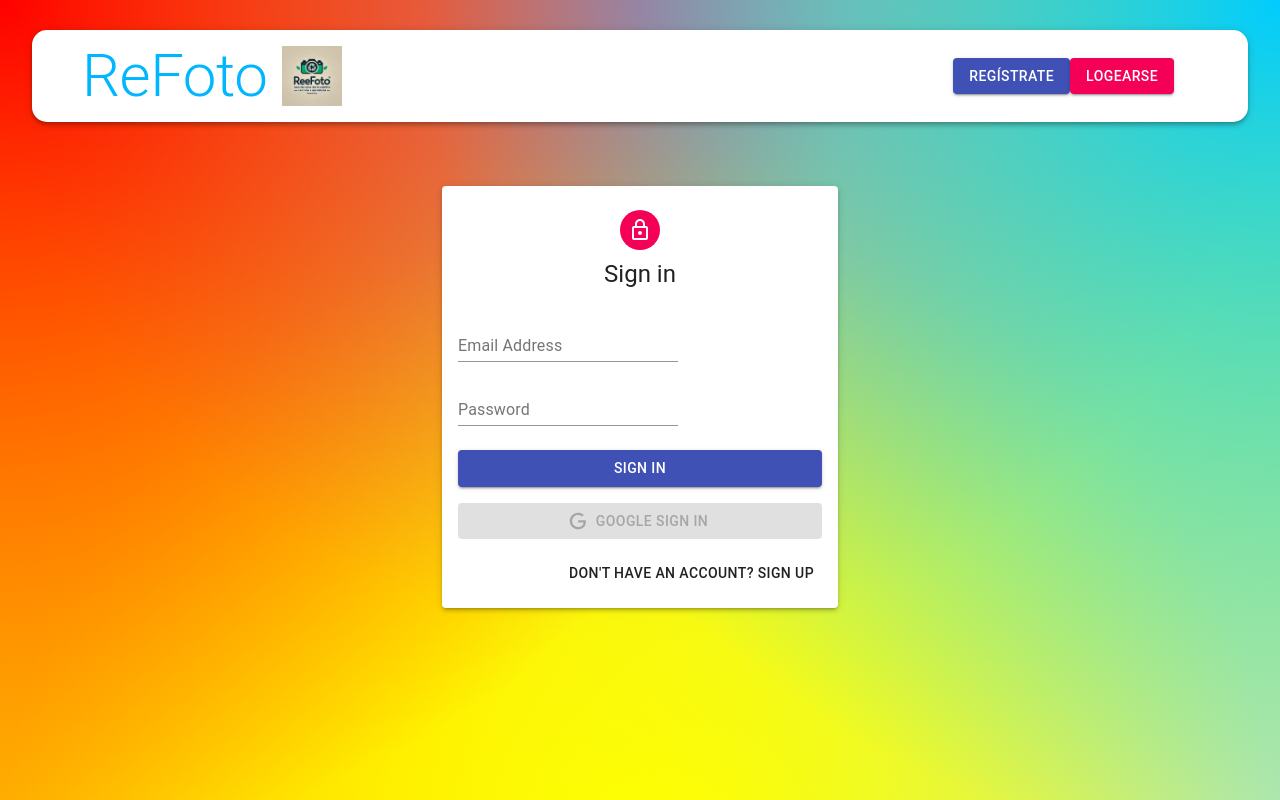
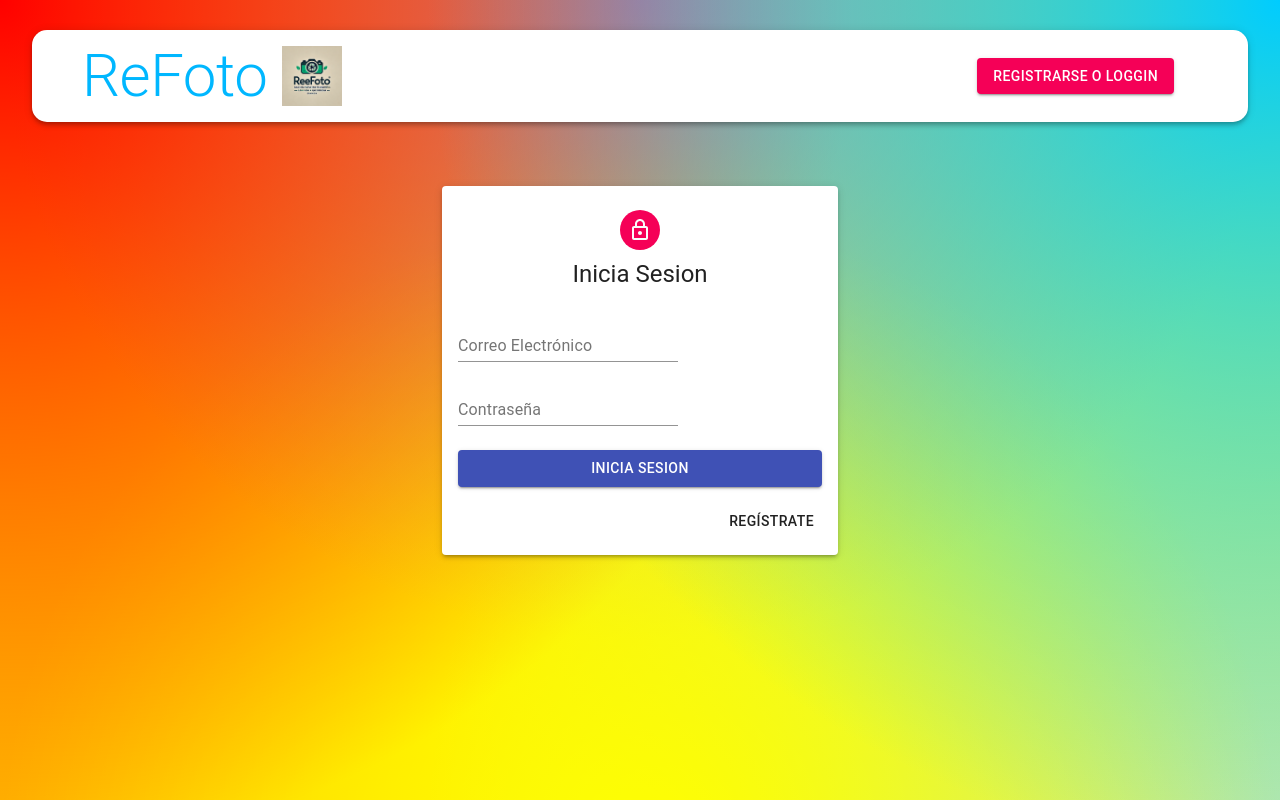
Before and after one commit to Pedrl-rf/client, a React (Create React App) app: page /auth in a window 1280 px wide. Built offline with nearby package versions, Linux system fonts and the light colour scheme.

Commit message:
Terminado

```diff
--- a/src/components/Auth/Auth.js
+++ b/src/components/Auth/Auth.js
@@ -2,12 +2,9 @@ import React, { useState } from 'react';
 import { Avatar, Button, Paper, Grid, Typography, Container, TextField } from '@material-ui/core';
 import { useDispatch } from 'react-redux';
 import { useNavigate } from 'react-router-dom';
-import { GoogleLogin } from 'react-google-login';
 import LockOutlinedIcon from '@material-ui/icons/LockOutlined';
-import Icon from './icon';
+import useStyles from './styles';
 import { signin, signup } from '../../actions/auth';
-import useStyles from './styles';
-import { AUTH } from '../../constants/actionTypes';
 
 const initialState = { firstName: '', lastName: '', email: '', password: '', confirmPassword: '' };
 
@@ -28,21 +25,6 @@ const Auth = () => {
     }
   };
 
-  const googleSuccess = async (res) => {
-    const result = res?.profileObj;
-    const token = res?.tokenId;
-
-    try {
-      dispatch({ type: AUTH, data: { result, token } });
-
-      navigate('/');
-    } catch (error) {
-      console.log(error);
-    }
-  };
-
-  const googleError = () => alert('Google Sign In was unsuccessful. Try again later');
-
   const handleChange = (e) => setForm({ ...form, [e.target.name]: e.target.value });
 
   const switchMode = () => {
@@ -55,49 +37,38 @@ const Auth = () => {
         <Avatar className={classes.avatar}>
           <LockOutlinedIcon />
         </Avatar>
-        <Typography component="h1" variant="h5">{ isSignup ? 'Sign up' : 'Sign in' }</Typography>
+        <Typography component="h1" variant="h5">{isSignup ? 'Regístrate' : 'Inicia Sesion'}</Typography>
         <form className={classes.form} onSubmit={handleSubmit}>
           <Grid container spacing={2}>
-            { isSignup && (
+            {isSignup && (
               <>
                 <Grid item xs={12} sm={6}>
-                  <TextField name="firstName" label="First Name" onChange={handleChange} autoFocus half />
+                  <TextField name="firstName" label="Nombre" onChange={handleChange} autoFocus half />
                 </Grid>
                 <Grid item xs={12} sm={6}>
-                  <TextField name="lastName" label="Last Name" onChange={handleChange} half />
+                  <TextField name="lastName" label="Apellidos" onChange={handleChange} half />
                 </Grid>
               </>
             )}
             <Grid item xs={12}>
-              <TextField name="email" label="Email Address" onChange={handleChange} type="email" />
+              <TextField name="email" label="Correo Electrónico" onChange={handleChange} type="email" />
             </Grid>
             <Grid item xs={12}>
-              <TextField name="password" label="Password" onChange={handleChange} type="password" />
+              <TextField name="password" label="Contraseña" onChange={handleChange} type="password" />
             </Grid>
-            { isSignup && (
+            {isSignup && (
               <Grid item xs={12}>
-                <TextField name="confirmPassword" label="Repeat Password" onChange={handleChange} type="password" />
+                <TextField name="confirmPassword" label="Confirma la contraseña" onChange={handleChange} type="password" />
               </Grid>
             )}
           </Grid>
           <Button type="submit" fullWidth variant="contained" color="primary" className={classes.submit}>
-            { isSignup ? 'Sign Up' : 'Sign In' }
+            {isSignup ? 'Regístrate' : 'Inicia Sesion'}
           </Button>
-          <GoogleLogin
-            clientId="411490106999-pbsh5cljl07cp3o0iaolosqk9or91rt0.apps.googleusercontent.com" // Tu ID de cliente de Google
-            render={(renderProps) => (
-              <Button className={classes.googleButton} color="primary" fullWidth onClick={renderProps.onClick} disabled={renderProps.disabled} startIcon={<Icon />} variant="contained">
-                Google Sign In
-              </Button>
-            )}
-            onSuccess={googleSuccess}
-            onFailure={googleError}
-            cookiePolicy="single_host_origin"
-          />
           <Grid container justify="flex-end">
             <Grid item>
               <Button onClick={switchMode}>
-                { isSignup ? 'Already have an account? Sign in' : "Don't have an account? Sign Up" }
+                {isSignup ? 'Ya tienes cuenta? Inicia Sesion' : "Regístrate"}
               </Button>
             </Grid>
           </Grid>
--- a/src/components/Form/Form.js
+++ b/src/components/Form/Form.js
@@ -1,3 +1,4 @@
+
 import React, { useState, useEffect } from 'react';
 import { TextField, Button, Typography, Paper } from '@material-ui/core';
 import { useDispatch, useSelector } from 'react-redux';
@@ -25,10 +26,10 @@ const Form = ({ currentId, setCurrentId }) => {
     e.preventDefault();
 
     if (currentId === 0) {
-      dispatch(createPost({ ...postData, name: user?.result?.name }));
+      dispatch(createPost({ ...postData, creator: user?.result?._id }));
       clear();
     } else {
-      dispatch(updatePost(currentId, { ...postData, name: user?.result?.name }));
+      dispatch(updatePost(currentId, { ...postData, creator: user?.result?._id }));
       clear();
     }
   };
@@ -37,7 +38,7 @@ const Form = ({ currentId, setCurrentId }) => {
     return (
       <Paper className={classes.paper}>
         <Typography variant="h6" align="center">
-          Please Sign In to create your own memories and like other's memories.
+          Por favor, inicie sesion
         </Typography>
       </Paper>
     );
@@ -46,13 +47,22 @@ const Form = ({ currentId, setCurrentId }) => {
   return (
     <Paper className={classes.paper}>
       <form autoComplete="off" noValidate className={`${classes.root} ${classes.form}`} onSubmit={handleSubmit}>
-        <Typography variant="h6">{currentId ? `Editing "${post.title}"` : 'Creating a Memory'}</Typography>
+        <Typography variant="h6">{currentId ? `Editing "${post?.title}"` : 'Creating a Memory'}</Typography>
         <TextField name="title" variant="outlined" label="Title" fullWidth value={postData.title} onChange={(e) => setPostData({ ...postData, title: e.target.value })} />
-        <TextField name="site" variant="outlined" label="Message" fullWidth value={postData.site} onChange={(e) => setPostData({ ...postData, site: e.target.value })} />
-        <TextField name="tags" variant="outlined" label="Tags (coma separated)" fullWidth value={postData.tags} onChange={(e) => setPostData({ ...postData, tags: e.target.value.split(',') })} />
+        <TextField name="site" variant="outlined" label="Site" fullWidth value={postData.site} onChange={(e) => setPostData({ ...postData, site: e.target.value })} />
+        <TextField name="tags" variant="outlined" label="Tags (comma separated)" fullWidth value={postData.tags} onChange={(e) => setPostData({ ...postData, tags: e.target.value.split(',') })} />
         <div className={classes.fileInput}><FileBase type="file" multiple={false} onDone={({ base64 }) => setPostData({ ...postData, selectedFile: base64 })} /></div>
-        <Button className={classes.buttonSubmit} variant="contained" color="primary" size="large" type="submit" fullWidth>Submit</Button>
-        <Button variant="contained" color="secondary" size="small" onClick={clear} fullWidth>Clear</Button>
+
+        <Button className={classes.buttonSubmit} variant="contained" color="primary" size="large" type="submit" fullWidth>
+          {currentId ? 'Actualizar' : 'Crear'}
+        </Button>
+
+        {/* Mostrar botones adicionales solo si el post es del usuario actual */}
+        {post?.creator === user?.result?._id && currentId !== 0 && (
+          <>
+            <Button variant="contained" color="secondary" size="small" onClick={clear} fullWidth>Borrar</Button>
+          </>
+        )}
       </form>
     </Paper>
   );
--- a/src/components/NavBar/NavBar.js
+++ b/src/components/NavBar/NavBar.js
@@ -2,7 +2,7 @@ import React, { useState, useEffect } from 'react';
 import { AppBar, Toolbar, Typography, Button, Avatar } from '@material-ui/core';
 import { Link, useNavigate } from 'react-router-dom';
 import { useDispatch } from 'react-redux';
-import {jwtDecode} from 'jwt-decode';
+import {jwtDecode} from 'jwt-decode'; // Asegúrate de que esta importación sea correcta
 import useStyles from './styles';
 import ReFoto from '../../images/ReFoto.png';
 
@@ -13,9 +13,17 @@ const NavBar = () => {
   const navigate = useNavigate();
 
   const logout = () => {
+    // Despacha una acción para hacer logout en la tienda
     dispatch({ type: 'LOGOUT' });
+    // Elimina el perfil de localStorage
     localStorage.removeItem('profile');
+    // Limpia las cookies del navegador
+    document.cookie.split(';').forEach((cookie) => {
+      document.cookie = cookie.replace(/^ +/, '').replace(/=.*/, `=;expires=${new Date().toUTCString()};path=/`);
+    });
+    // Redirige al usuario a la página principal
     navigate('/');
+    // Actualiza el estado del usuario
     setUser(null);
   };
 
@@ -54,11 +62,8 @@ const NavBar = () => {
           </div>
         ) : (
           <>
-            <Button component={Link} to="/auth" variant="contained" color="primary">
-              Regístrate
-            </Button>
             <Button component={Link} to="/login" variant="contained" color="secondary">
-              Logearse
+              Registrarse o Loggin
             </Button>
           </>
         )}
--- a/src/components/Posts/Post/Post.js
+++ b/src/components/Posts/Post/Post.js
@@ -5,6 +5,7 @@ import DeleteIcon from '@material-ui/icons/Delete';
 import MoreHorizIcon from '@material-ui/icons/MoreHoriz';
 import { useDispatch } from 'react-redux';
 import moment from 'moment';
+import 'moment/locale/es';
 import { deletePost, likePost } from '../../../actions/posts';
 import useStyles from './styles';
 
@@ -30,8 +31,8 @@ const Post = ({ post, setCurrentId }) => {
         <Card className={classes.card}>
             <CardMedia className={classes.media} image={post.selectedFile} title={post.title} />
             <div className={classes.overlay}>
-                <Typography variant="h6">{firstName}</Typography>
-                <Typography variant="body2">{moment(post.createdAt).fromNow()}</Typography>
+
+                <Typography variant="h6">{moment(post.createdAt).fromNow()}</Typography>
             </div>
             {isCreator && (
                 <div className={classes.overlay2}>
```
